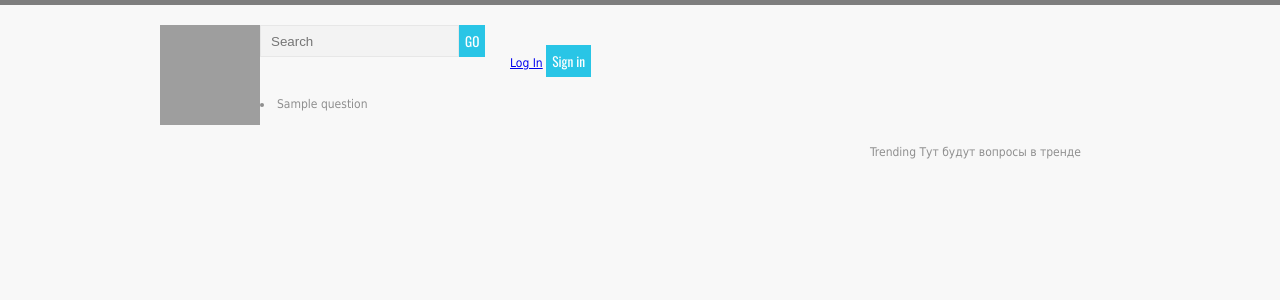
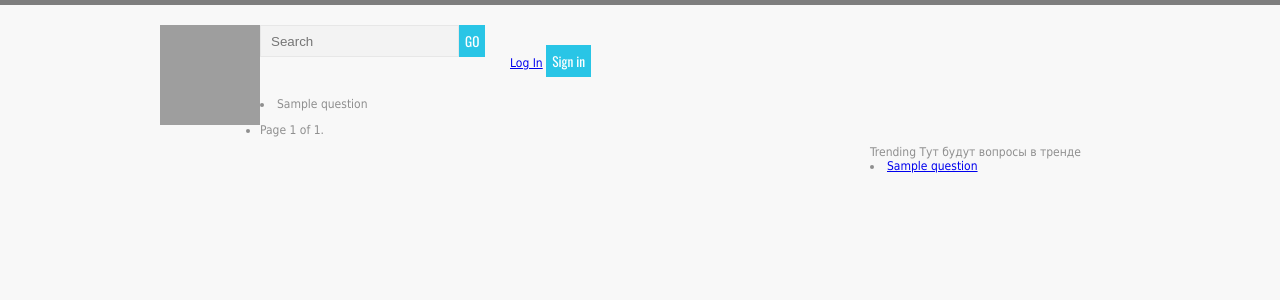
Before and after one commit to 7361cid/dz6, a Django app: page / in a window 1280 px wide. Shown: the top 300 px of the page. Run offline with Django 3.2, Linux system fonts and the light colour scheme; tables that the repository leaves empty hold one stand-in row (values such as "Sample post"); parts of the project's set-up code (start-up, migrations or seed data) failed here and were passed over; grey boxes are pictures that could not be loaded.

Commit message:
пагинация

```diff
--- a/mysite/templates/home.html
+++ b/mysite/templates/home.html
@@ -8,9 +8,28 @@
 {% else %}
   <p><a href="{% url 'login' %}">Log In</a> <button onclick="window.location.href = '{% url 'signup' %}';">Sign in</button></p>
 {% endif %}
-{% for q in  questions  %}
-    <li class="list-group-item text-center">{{ q.title }}</li>
+
+
+{% for q in paginator.object_list %}
+     <li class="list-group-item text-center">{{ q.title }}</li>
 {% endfor %}
+
+    <ul class="pagination">
+    {% if paginator.has_previous %}
+        <li>
+            <span><a href="/home/{{ paginator.previous_page_number }}">Previous</a></span>
+        </li>
+    {% endif %}
+        <li class="">
+            <span>Page {{ paginator.number }} of {{ paginator.paginator.num_pages }}.</span>
+        </li>
+    {% if paginator.has_next %}
+        <li>
+            <span><a href="/home/{{ paginator.next_page_number }}">Next</a></span>
+        </li>
+    {% endif %}
+    </ul>
+
 {% endblock %}
 
 {% block sidebar %}
@@ -19,4 +38,7 @@
 {% endif %}
  Trending
   Тут будут вопросы в тренде
+  {% for q in  questions_trends  %}
+    <li class="list-group-item text-center"><a href="{% url 'question' pk=q.id %}">{{ q.title }}</a></li>
+{% endfor %}
 {% endblock %}
--- a/mysite/users/urls.py
+++ b/mysite/users/urls.py
@@ -5,4 +5,5 @@ urlpatterns = [
     path("signup/", SignUp.as_view(), name="signup"),
     path('/<int:pk>/', ShowProfilePageView.as_view(), name='user'),
     path("", index, name='home'),
+    path("home/<int:pk>/", index, name='home'),
 ]
--- a/mysite/users/views.py
+++ b/mysite/users/views.py
@@ -4,10 +4,10 @@ from django.urls import reverse_lazy
 from django.contrib.auth.forms import UserCreationForm
 from django.shortcuts import get_object_or_404
 from django.shortcuts import render
+from django.core.paginator import Paginator
 
 from .models import CustomUser
 from blog.models import Question
-# Создаем здесь представления.
 
 
 class RegisterForm(UserCreationForm):
@@ -33,14 +33,15 @@ class ShowProfilePageView(DetailView):
         return context
 
 
-def index(request):
-    """View function for home page of site."""
-
-    # Generate counts of some of the main objects
+def index(request, pk=1):
     questions = Question.objects.all()
-
+    paginator = Paginator(questions, 20)  # Show 20 contacts per page.
+    questions_trends = Question.objects.order_by('-rating')[:20]
     context = {
         'questions': questions,
+        'questions_trends': questions_trends,
+        'paginator': paginator.page(pk)
     }
 
+    print(f"paginator {paginator.page(pk)} \n\n {dir(paginator.page(pk))} ")
     return render(request, 'home.html', context=context)
```
